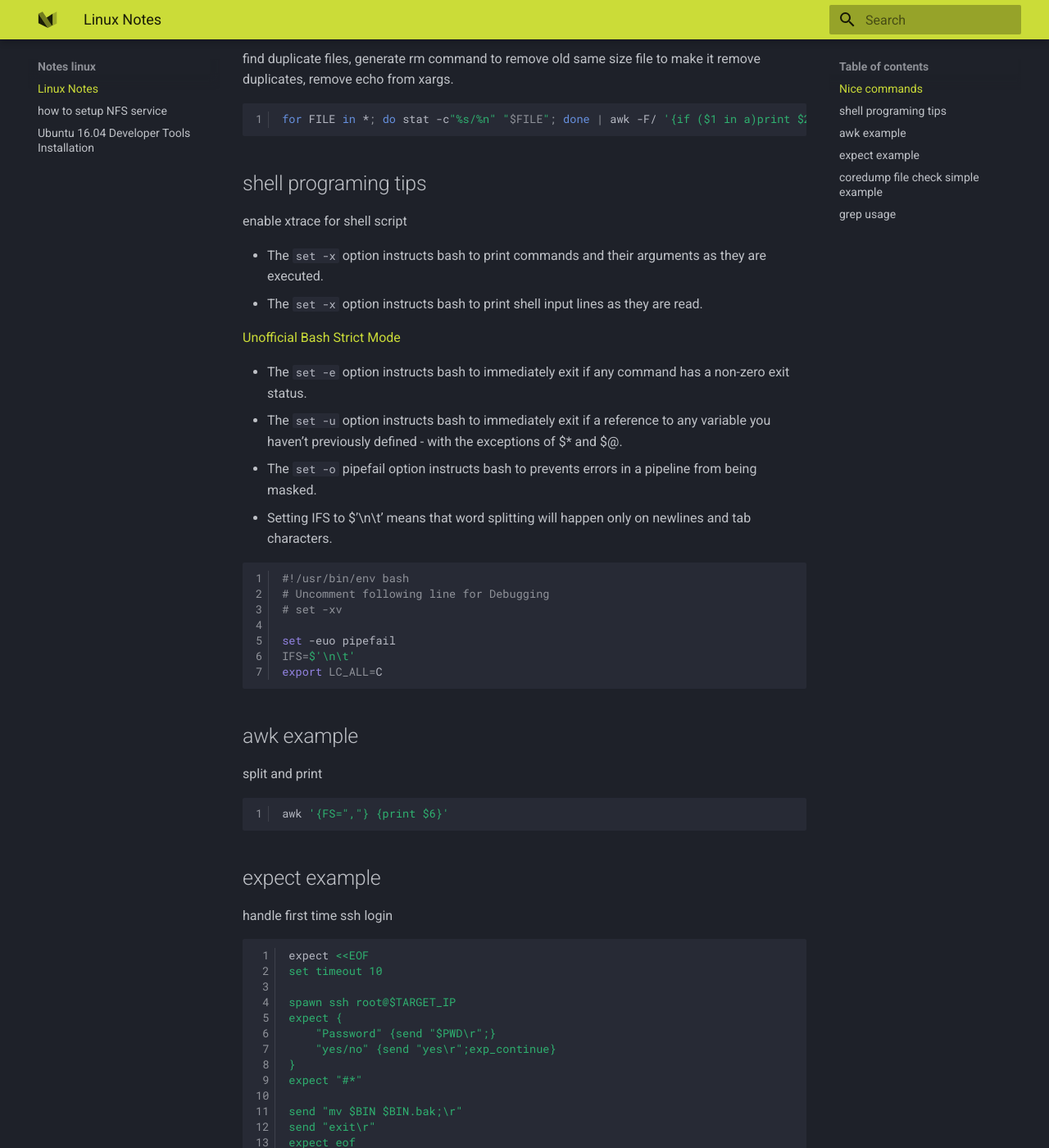
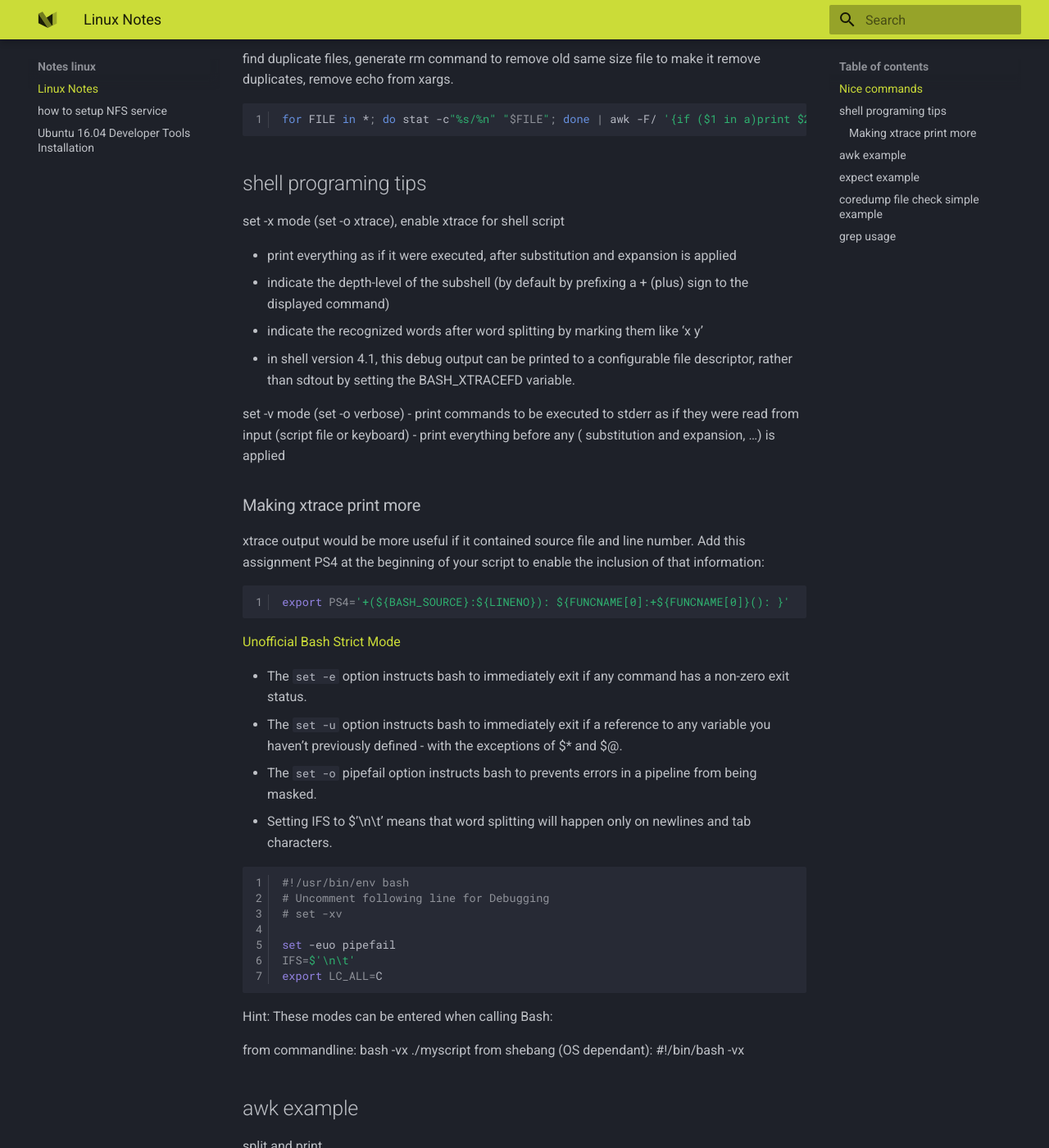
Before and after one commit to liambob77/ruihan.tech, an MkDocs documentation site: the page built from docs/notes_linux/Linux.md, in a window 1280 px wide and 1400 px high, scrolled down 311 px. Shown: the whole window at 82% size. Built offline with MkDocs 1.6.1 and Material for MkDocs 9.7.7, drawn with Linux system fonts in a browser that asks for light colours.

Commit message:
Update Linux.md

````diff
--- a/docs/notes_linux/Linux.md
+++ b/docs/notes_linux/Linux.md
@@ -15,10 +15,24 @@ for FILE in *; do stat -c"%s/%n" "$FILE"; done | awk -F/ '{if ($1 in a)print $2;
 
 ## shell programing tips
 
-enable xtrace for shell script
+set -x mode (set -o xtrace), enable xtrace for shell script
 
-- The `set -x` option instructs bash to print commands and their arguments as they are executed.
-- The `set -x` option instructs bash to print shell input lines as they are read.
+- print everything as if it were executed, after substitution and expansion is applied
+- indicate the depth-level of the subshell (by default by prefixing a + (plus) sign to the displayed command)
+- indicate the recognized words after word splitting by marking them like 'x y'
+- in shell version 4.1, this debug output can be printed to a configurable file descriptor, rather than sdtout by setting the BASH_XTRACEFD variable.
+
+set -v mode (set -o verbose)
+- print commands to be executed to stderr as if they were read from input (script file or keyboard)
+- print everything before any ( substitution and expansion, …) is applied
+
+### Making xtrace print more
+
+xtrace output would be more useful if it contained source file and line number. Add this assignment PS4 at the beginning of your script to enable the inclusion of that information:
+
+```bash
+export PS4='+(${BASH_SOURCE}:${LINENO}): ${FUNCNAME[0]:+${FUNCNAME[0]}(): }'
+```
 
 [Unofficial Bash Strict Mode](http://redsymbol.net/articles/unofficial-bash-strict-mode/ "Title")
 
@@ -36,6 +50,11 @@ set -euo pipefail
 IFS=$'\n\t'
 export LC_ALL=C
 ```
+
+Hint: These modes can be entered when calling Bash:
+
+from commandline: bash -vx ./myscript
+from shebang (OS dependant): #!/bin/bash -vx
 
 ## awk example
 
````
